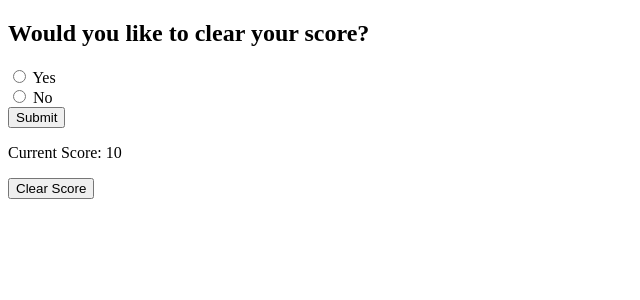
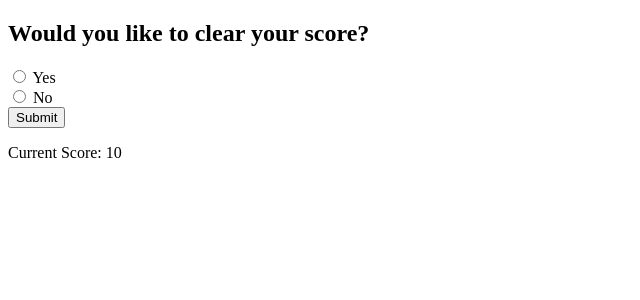
Before and after one commit to rishik34561/Gritty-Beats, a Flask app: template templates/clear.html in a window 1280 px wide. Shown: the part 98-398 px from the top of the page, without its empty margins (0-640 px from the left). Run offline with Flask 2, Linux system fonts and the light colour scheme; the template is opened without the code that fills it: most values are stand-ins (such as "Sample title", 1, 10 or a date in 2020).

Commit message:
Update base.html

```diff
--- a/templates/base.html
+++ b/templates/base.html
@@ -13,6 +13,6 @@
 
     <div id="content">{% block content %}{% endblock %}</div>
     <p>Current Score: {{score}}</p>
-    <a href="question.html"><button>Clear Score</button></a>
+
   </body>
 </html>
```
